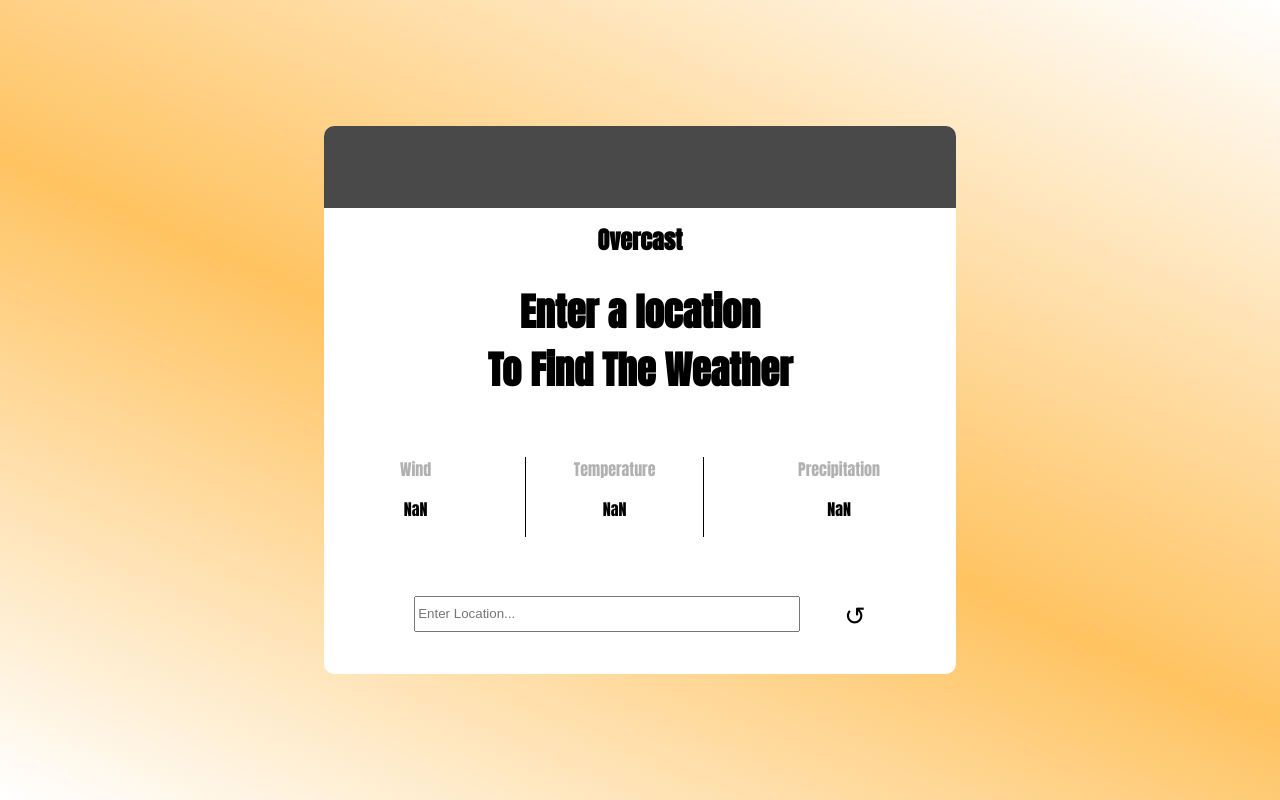
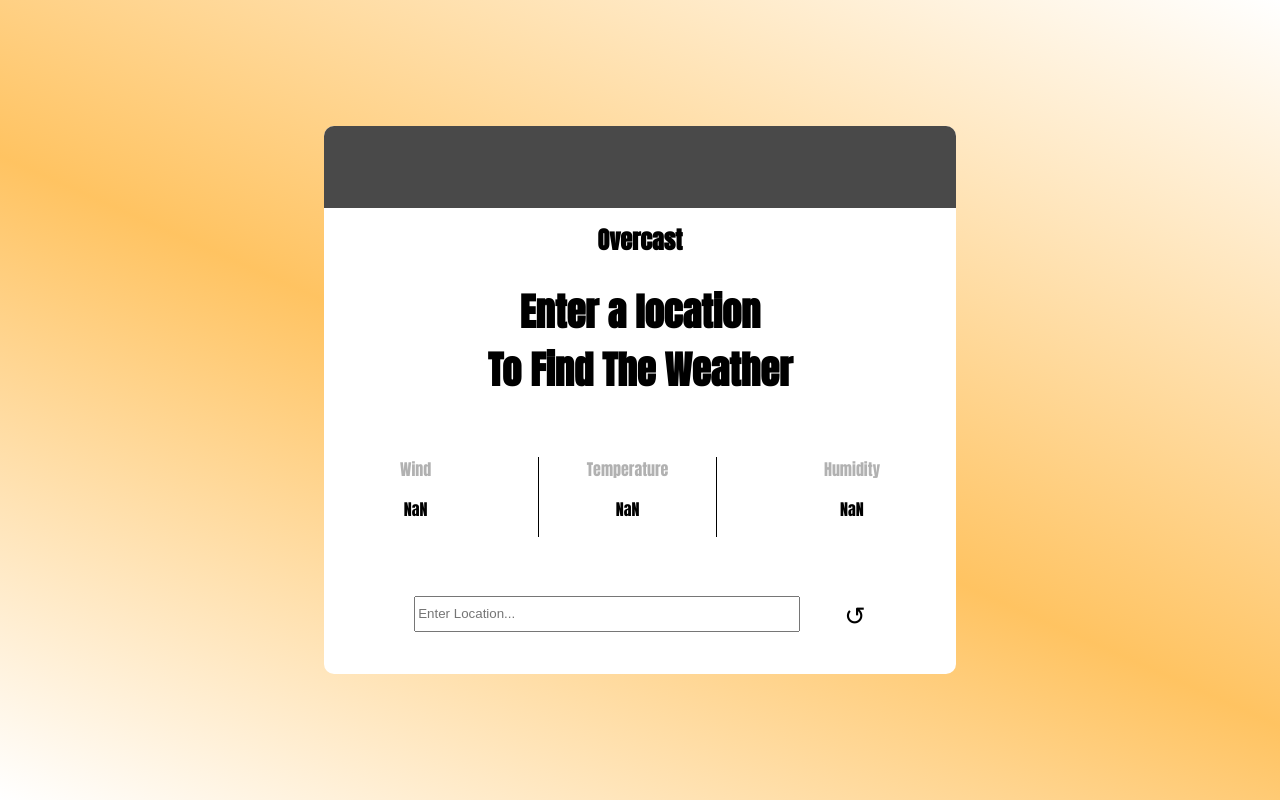
Before and after one commit to OktayRasimov/weather-app-node, a plain HTML site: page client/index.html in a window 1280 px wide. Drawn offline with Linux system fonts and the light colour scheme; some packages are replaced by stand-ins of ours.

Commit message:
slight typo fix

```diff
--- a/client/index.html
+++ b/client/index.html
@@ -36,7 +36,7 @@
             <p data-temp>NaN</p>
           </li>
           <li>
-            <header class="test">Precipitation</header>
+            <header class="test">Humidity</header>
             <p data-humidity>NaN</p>
           </li>
         </ul>
```
